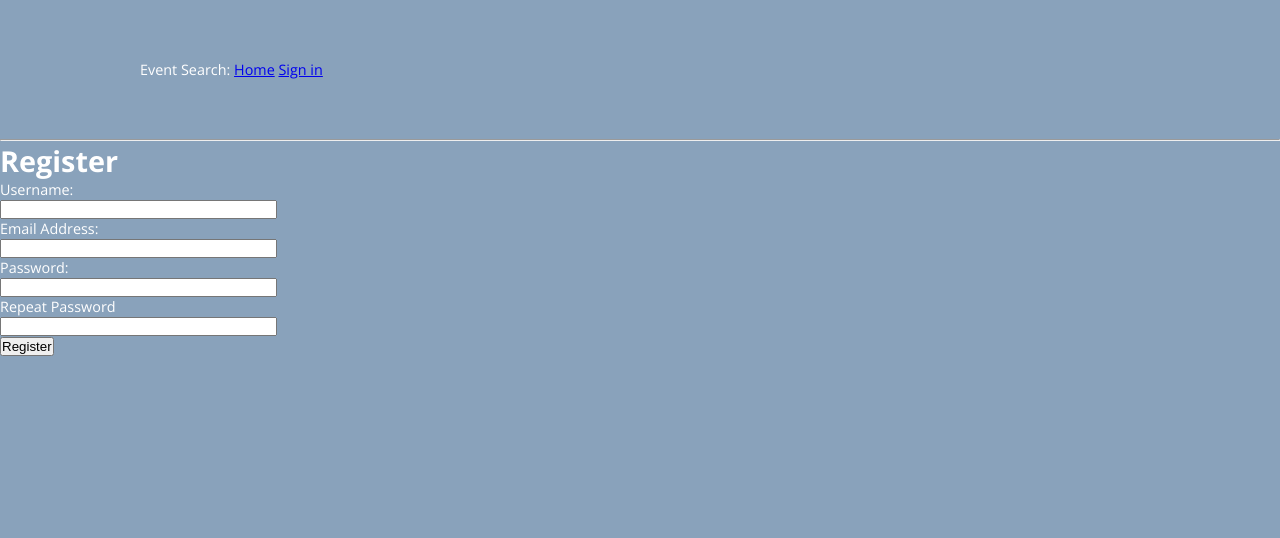
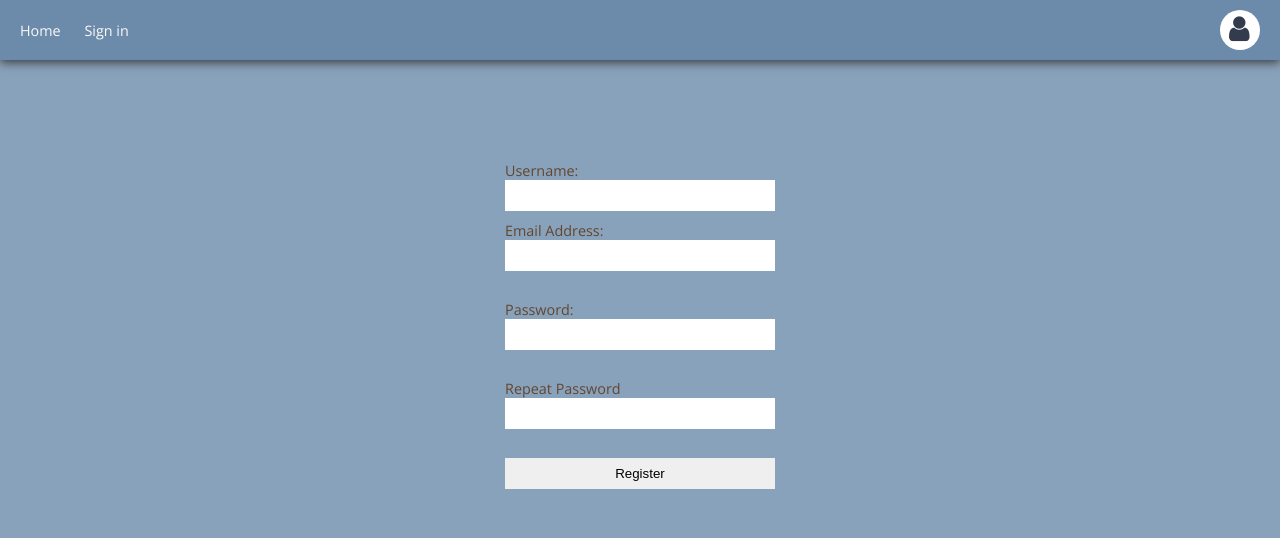
Before and after one commit to Ximin-Chen/Event_Searcher, a Flask app: page /register in a window 1280 px wide. Shown: the top 538 px of the page. Run offline with Flask 2, Linux system fonts and the light colour scheme; some libraries are stand-ins or nearby versions.

Commit message:
Implemented existing CSS styles

```diff
--- a/app/static/CSS/main.css
+++ b/app/static/CSS/main.css
@@ -16,6 +16,8 @@ body {
     font-weight: 300;
     font-size: 0.9em;
     height:100%;
+    display: flex;
+    flex-direction: column;
 }
 
 ul {
@@ -210,14 +212,17 @@ ul {
     color: #F13F3F;
 }
 
-
-
 #login-form {
     color: #624630;
     margin: 0px auto;
     overflow: auto;
     padding: 40px;
     width: 350px;
+    margin-top: 80px;
+}
+
+#login-form remember {
+    display: flex;
 }
 
 #login-form label {
@@ -260,6 +265,7 @@ ul {
     overflow: auto;
     padding: 40px;
     width: 350px;
+    margin-top: 80px;
 }
 
 #register-form label {
@@ -278,6 +284,7 @@ ul {
     cursor: pointer;
     float: left;
     padding: 8px 10px;
+    font-size: 100;
     text-align: left;
 }
 #register-form #register-btn {
--- a/app/templates/base.html
+++ b/app/templates/base.html
@@ -1,5 +1,6 @@
 <!DOCTYPE html>
 <html lang="en">
+
 <head>
     <meta charset="UTF-8">
     {% if title %}
@@ -10,10 +11,12 @@
     <link rel="stylesheet" type="text/css" href="../static/CSS/style.css">
     <script src="../static/JS/main.js"></script>
 </head>
+
 <body>
-    <div class="container">
+    <header class="top-header">
 
-        Event Search:
+        <!--Event Search:-->
+        <nav class="top-nav">
             <a href="{{url_for('index')}}">Home</a>
             {% if current_user.is_anonymous %}
             <a href="{{url_for('login')}}"> Sign in</a>
@@ -22,7 +25,10 @@
             <a href="{{ url_for('user', username=current_user.username) }}">Profile</a>
             <a href="{{url_for('logout')}}">Sign out</a>
             {% endif%}
-    </div>
+        </nav>
+        <span id="welcome-msg"></span>
+        <i id="avatar" class="avatar fa fa-user fa-2x"></i>
+    </header>
     <hr>
     {% with messages = get_flashed_messages() %}
     {% if messages %}
@@ -37,3 +43,4 @@
     {% endwith %}
     {% block content%}
     {% endblock %}
+</body>
--- a/app/templates/index.html
+++ b/app/templates/index.html
@@ -22,7 +22,7 @@
     </div>
     {% endfor %}
 -->
-
+<!--
 <header class="top-header">
     <nav class="top-nav">
         <a href="#">Home</a>
@@ -30,6 +30,7 @@
     <span id="welcome-msg"></span>
     <i id="avatar" class="avatar fa fa-user fa-2x"></i>
 </header>
+-->
 <div class="container">
     <header>
         <p><span>Event<br />
--- a/app/templates/register.html
+++ b/app/templates/register.html
@@ -2,31 +2,31 @@
 
 {% block content %}
 <h1>Register</h1>
-<form action="" method="post">
+<form action="" method="post" id="register-form">
     {{form.hidden_tag()}}
     <p>
-        {{ form.username.label }} <br>
-        {{ form.username(size=32) }} <br>
+        <label>{{ form.username.label }}</label>
+        {{ form.username(size=32) }}
         {% for error in form.username.errors %}
         <span style="color: red">[{{error}}]</span>
         {% endfor %}
     </p>
     <p>
-        {{ form.email.label }} <br>
+        <label>{{ form.email.label }}</label>
         {{ form.email(size=32) }} <br>
         {% for error in form.email.errors %}
         <span style="color: red">[{{error}}]</span>
         {% endfor %}
     </p>
     <p>
-        {{ form.pw.label }}<br>
+        <label>{{ form.pw.label }}</label>
         {{ form.pw(size=32) }}<br>
         {% for error in form.pw.errors %}
         <span style="color: red;">[{{ error }}]</span>
         {% endfor %}
     </p>
     <p>
-        {{ form.pw_confirm.label }}<br>
+        <label>{{ form.pw_confirm.label }}</label>
         {{ form.pw_confirm(size=32) }}<br>
         {% for error in form.pw_confirm.errors %}
         <span style="color: red;">[{{ error }}]</span>
```
Also changed, not shown: app/templates/login.html (+6 -7 lines). Lines whose indentation alone changed are shown as unchanged.
